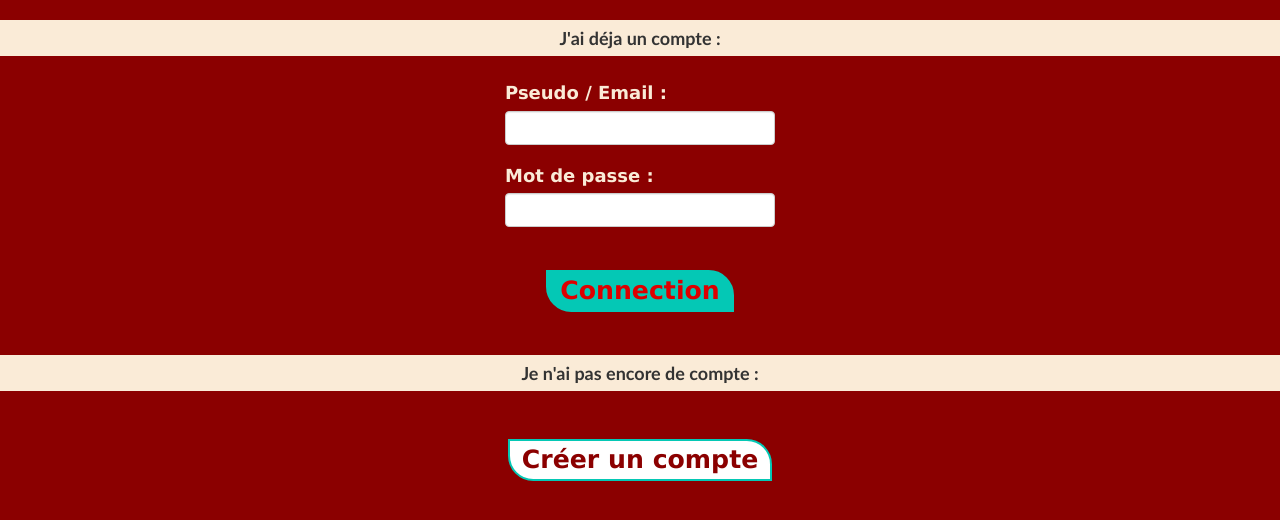
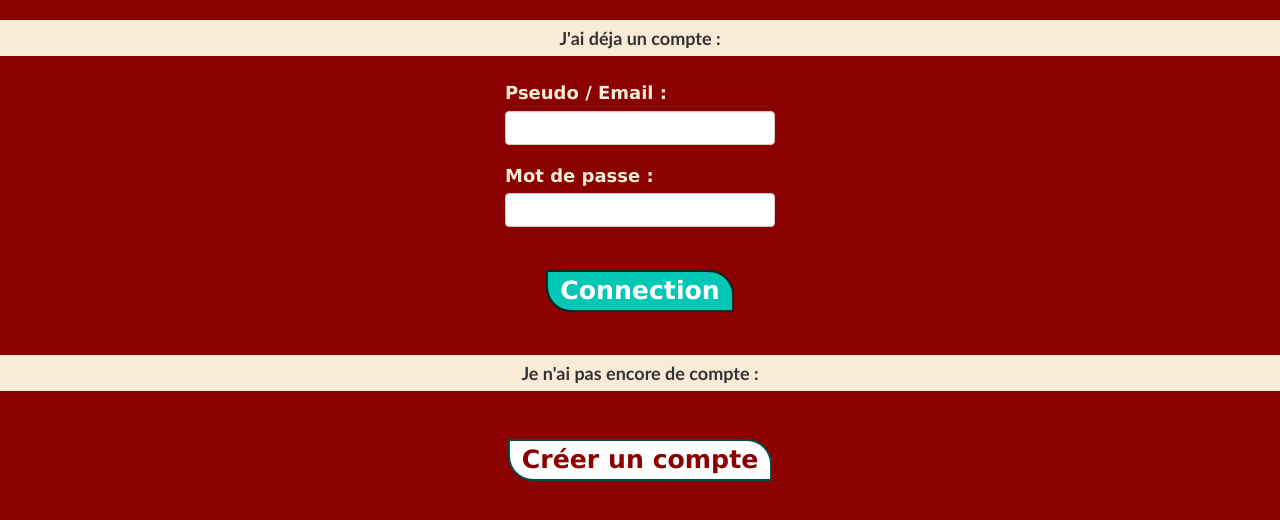
Before and after one commit to SmartJobsNimes/SmartJobs, a website: page SmartJobsAlpha/www/login.html in a window 1280 px wide. In both pictures the pointer is over the link "Connection". Shown: the part 176-696 px from the top of the page. Drawn offline with Linux system fonts and the light colour scheme.

Commit message:
Update : css colors

```diff
--- a/SmartJobsAlpha/www/css/login.css
+++ b/SmartJobsAlpha/www/css/login.css
@@ -67,7 +67,7 @@ body
 	border-style:solid;
 	border-radius: 0em 1em 0em 1em;
 	background-color : white;
-	border-color: #04c8b5;
+	border-color: #015048;
 	border-width: 0.10em;
 }
 
@@ -79,13 +79,12 @@ body
 /*shit happends here*/
 .bouton:active
 {
-	color: yellow;
-	background-color: yellow;
+
 }
 
 .bouton:hover
 {
 	background-color: #04c8b5;
-	border-color: #04c8b5;
-	color: #dd0000;
+	border-color: #012c27;
+	color: white;
 }
```
